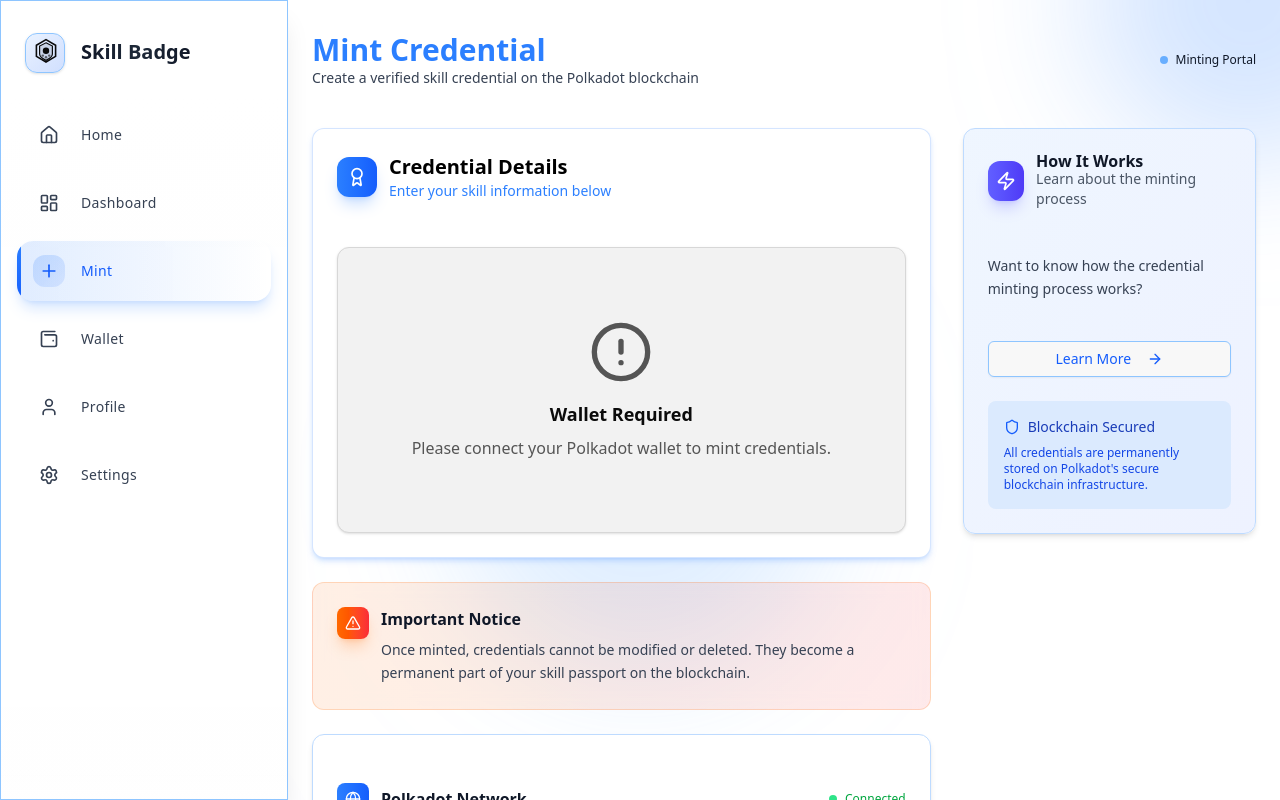
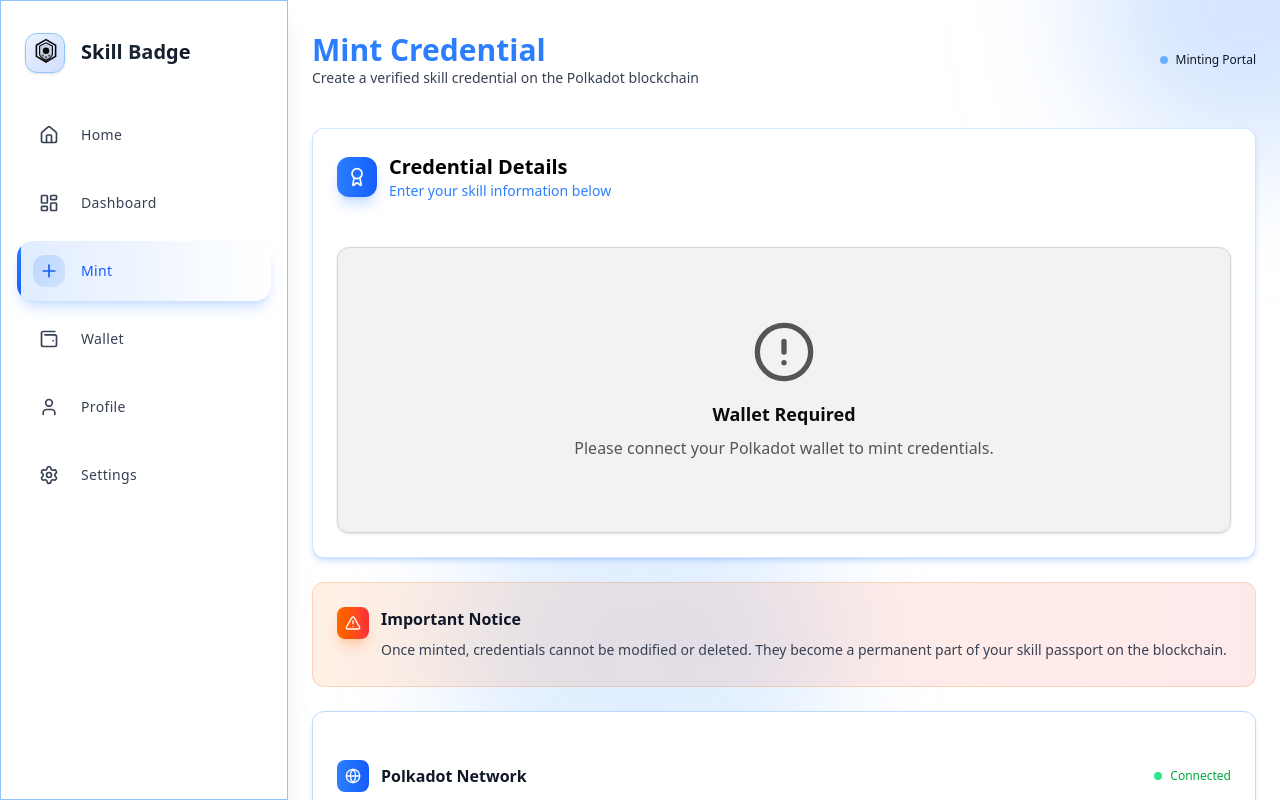
Before and after one commit to AmDeeJhay/skill-badge, a Next.js app: page /mint in a window 1280 px wide. Shown: the top 800 px of the page. Built offline with nearby package versions, Linux system fonts and the light colour scheme.

Commit message:
refactored the mint page and redesigned the UI

```diff
--- a/app/mint/page.tsx
+++ b/app/mint/page.tsx
@@ -94,9 +94,9 @@
               </div>
             </div>
 
-            <div className="grid lg:grid-cols-3 gap-8">
+            <div className="grid lg:grid-cols-2 gap-8">
               {/* Left Column - Credential Details and Additional Info */}
-              <div className="lg:col-span-2 space-y-6">
+              <div className="lg:col-span-3 space-y-6">
                 {/* Credential Details Form - Full Width */}
                 <GlowingCard glowColor="blue" className="shadow-md bg-white">
                   <CardHeader className="pb-4">
```
